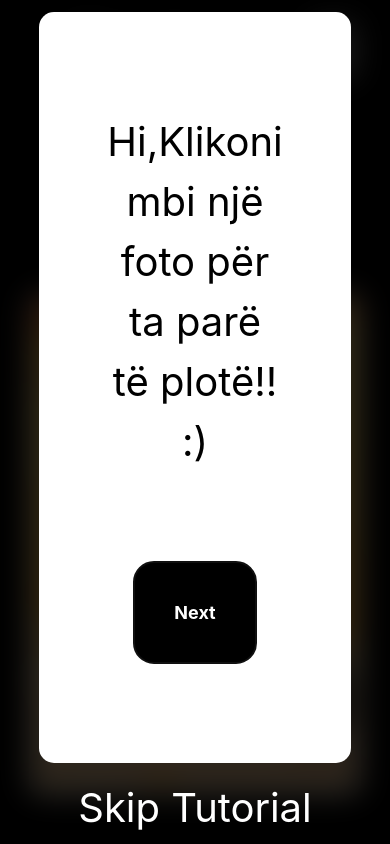
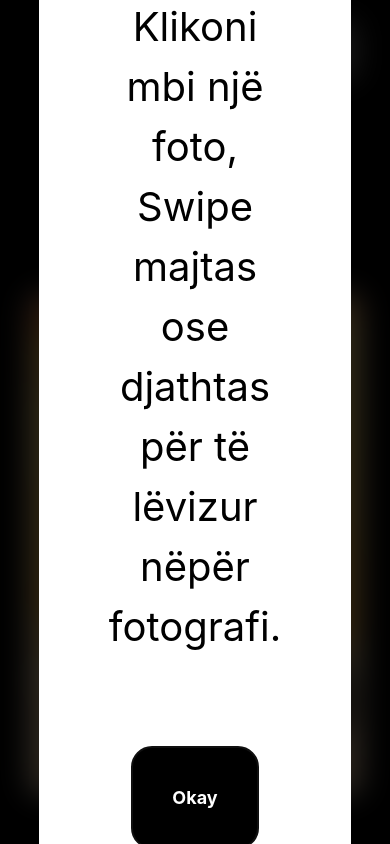
Before and after one commit to baftjarjusufi/beartkreative, a React Native app: screen /Gallery in a window 390 px wide. Built offline with nearby package versions, Linux system fonts and the light colour scheme.

Commit message:
''added gallery fixed bugs''

```diff
--- a/src/components/Gallery.js
+++ b/src/components/Gallery.js
@@ -185,27 +185,16 @@ const Gallery = () => {
                     <Modal transparent={true} visible={tutorialModalVisible} onRequestClose={() => setTutorialModalVisible(false)}>
                         <View style={styles.modalContainer}>
                             <View style={styles.tutorialModal}>
-                                {currentStep === 0 && (
-                                    <Text style={styles.tutorialText}>Hi,Klikoni mbi një foto për ta parë të plotë!! :)</Text>
-                                )}
-                                {currentStep === 1 && (
-                                    <Text style={styles.tutorialText}>Swipe majtas ose djathtas për të lëvizur nëpër fotografi.</Text>
-                                )}
-                                {currentStep === 2 && (
-                                    <Text style={styles.tutorialText}>Kaq ishte! Shijojeni fotot e galerisë!!</Text>
-                                )}
+                                    <Text style={styles.tutorialText}>
+                                        Klikoni mbi një foto, Swipe majtas ose djathtas për të lëvizur nëpër fotografi.
+                                    </Text>
 
-                                <TouchableOpacity style={styles.nextButton} onPress={nextStep}>
-                                    <Text style={styles.nextButtonText}>Next</Text>
+
+                                <TouchableOpacity style={styles.nextButton} onPress={() => setTutorialModalVisible(false)}>
+                                    <Text style={styles.nextButtonText}>Okay</Text>
                                 </TouchableOpacity>
 
-
-
-
                             </View>
-                            <TouchableOpacity onPress={() => setTutorialModalVisible(false)}>
-                                <Text style={styles.skipText}>Skip Tutorial</Text>
-                            </TouchableOpacity>
                         </View>
                     </Modal>
                 )}
@@ -417,13 +406,7 @@ const styles = StyleSheet.create({
         fontWeight: 'bold' ,
         fontSize: 18,
     },
-    skipText: {
-        marginTop: 20,
-        color: 'white',
-        fontSize: 40,
 
-        textAlign: 'center',
-    },
 
 
 
```
Also changed, not shown: 8 other files (tests, documents, lock files or other folders).
